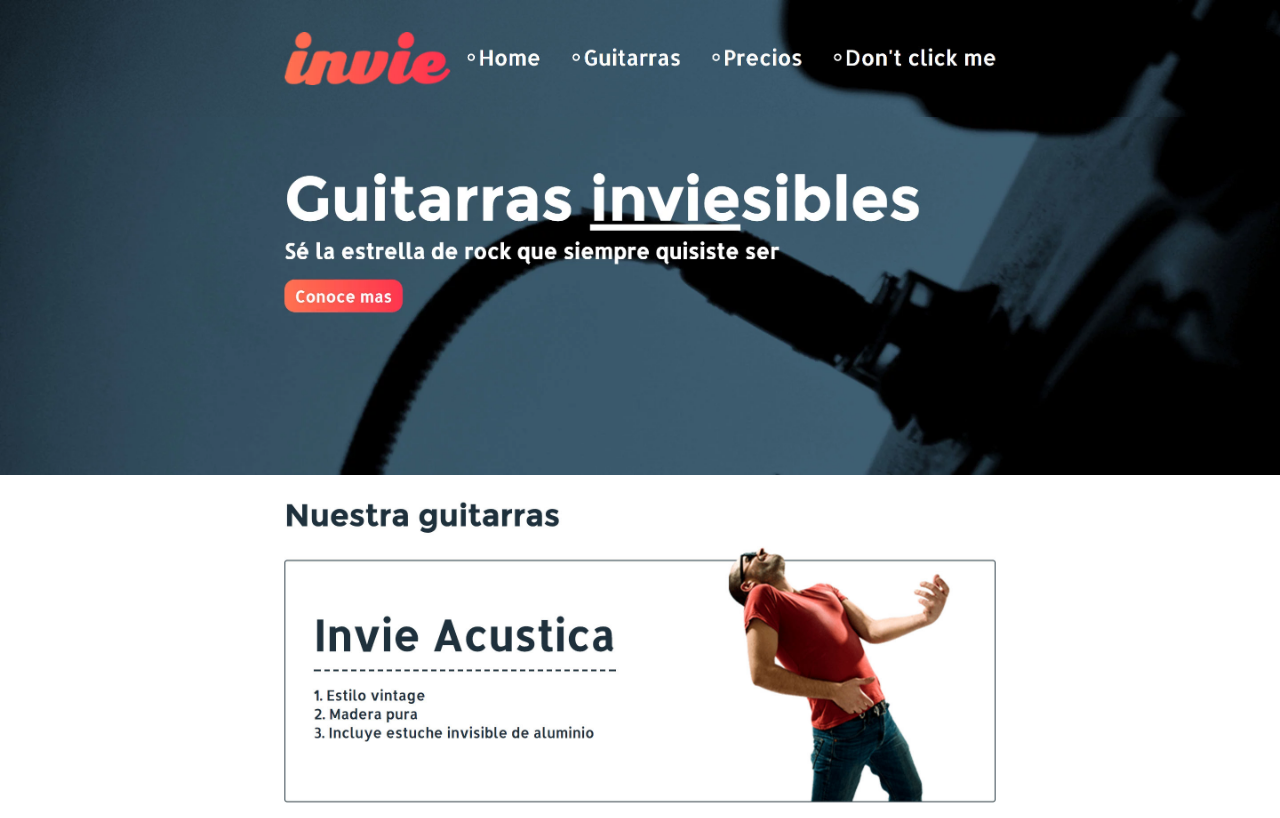
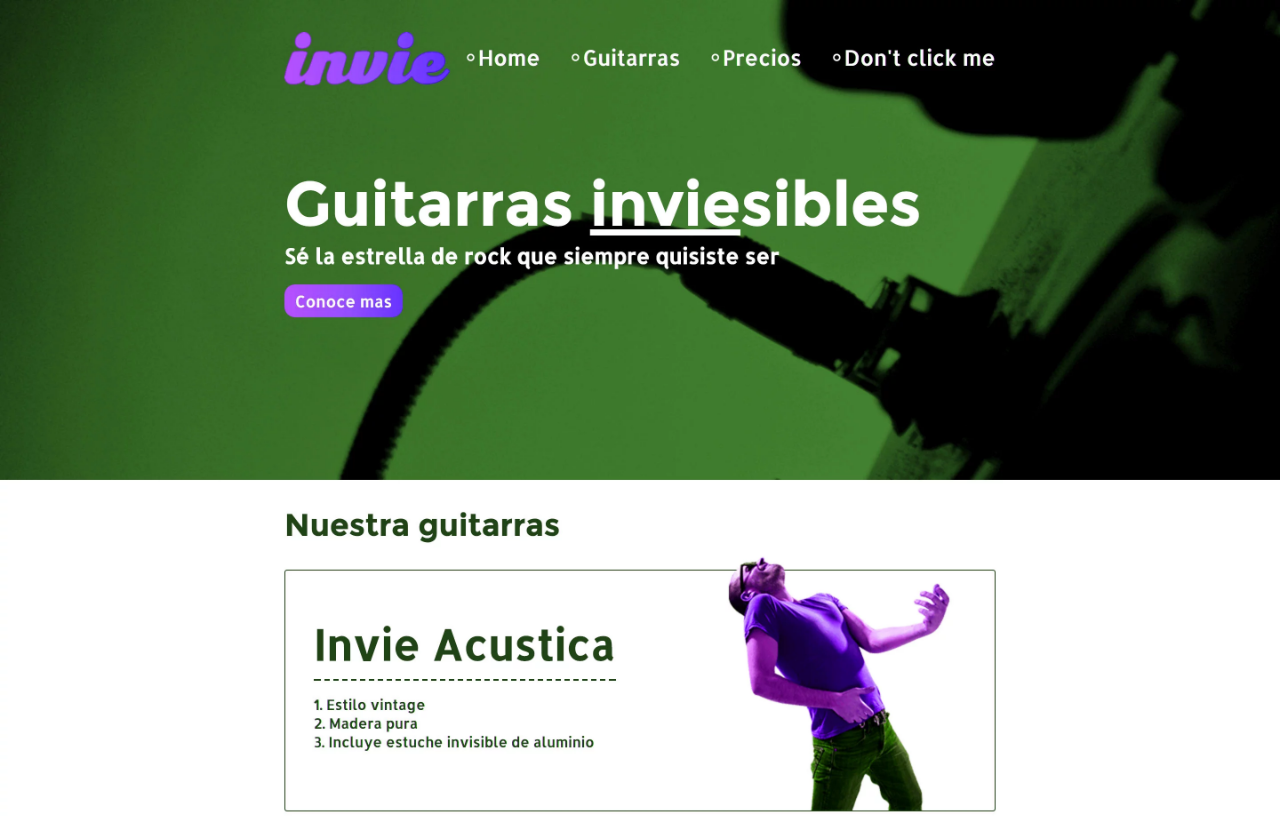
Before and after one commit to SantiagoCendales/invie-github, a plain HTML site: page index.html in a window 1280 px wide. Shown: the top 818 px of the page. Drawn offline with Linux system fonts and the light colour scheme.

Commit message:
Nueva version de invie-verde

```diff
--- a/index.html
+++ b/index.html
@@ -16,8 +16,6 @@
   </style>
 </head>
 <body>
-  <img src="./image/header.jpg" alt="">
-  <img src="./image/hero.jpg" alt="">
-  <img src="./image/acustica.jpg" alt="">
+  <img src="nueva-version.jpg" alt="">
 </body>
 </html>
```
Also changed, not shown: nueva-version.jpg (added).
